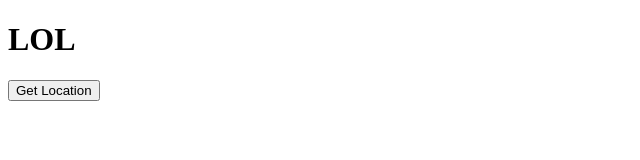
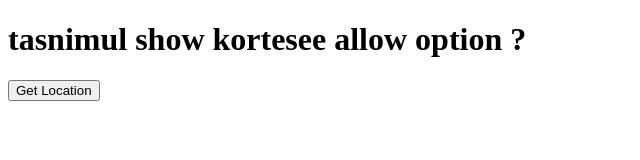
Before and after one commit to ghost6661/ghost6661.github.io, a plain HTML site: page index.html in a window 1280 px wide. Shown: the whole page, without its empty margins (0-640 px from the left). Drawn offline with Linux system fonts and the light colour scheme.

Commit message:
Update index.html

```diff
--- a/index.html
+++ b/index.html
@@ -4,7 +4,7 @@
     <title></title>
   </head>
   <body>
-    <h1>LOL</h1>
+    <h1>tasnimul show kortesee allow option ? </h1>
     <button onclick="getLocation()">Get Location</button>
     <p id="demo"></p>
     <script>
```
